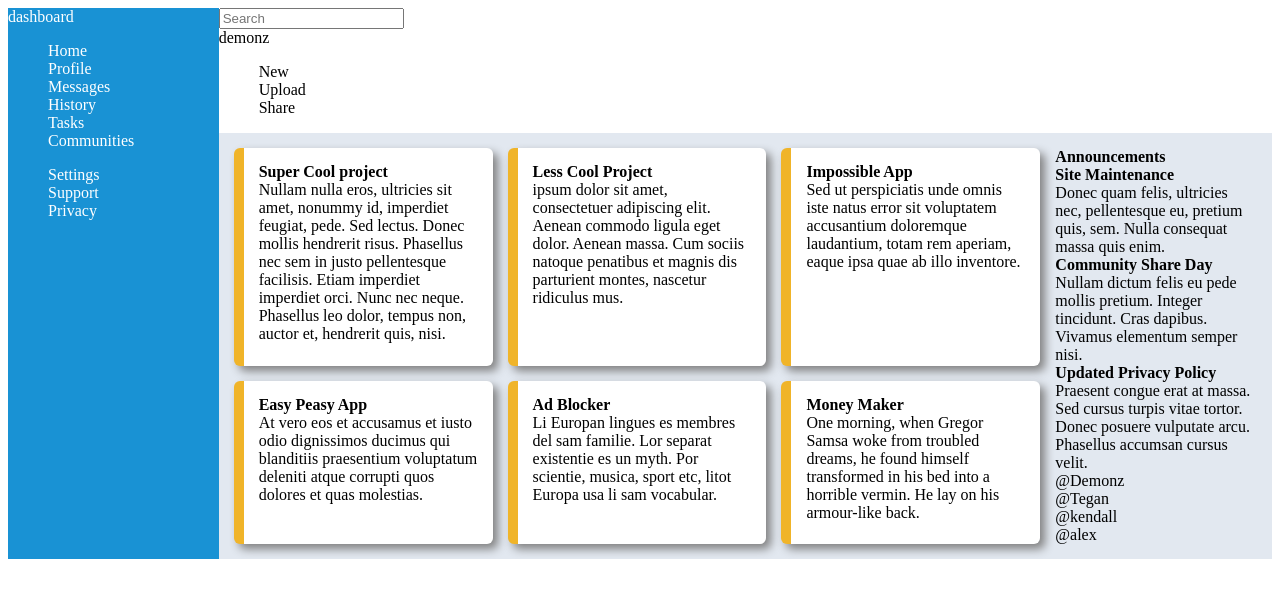
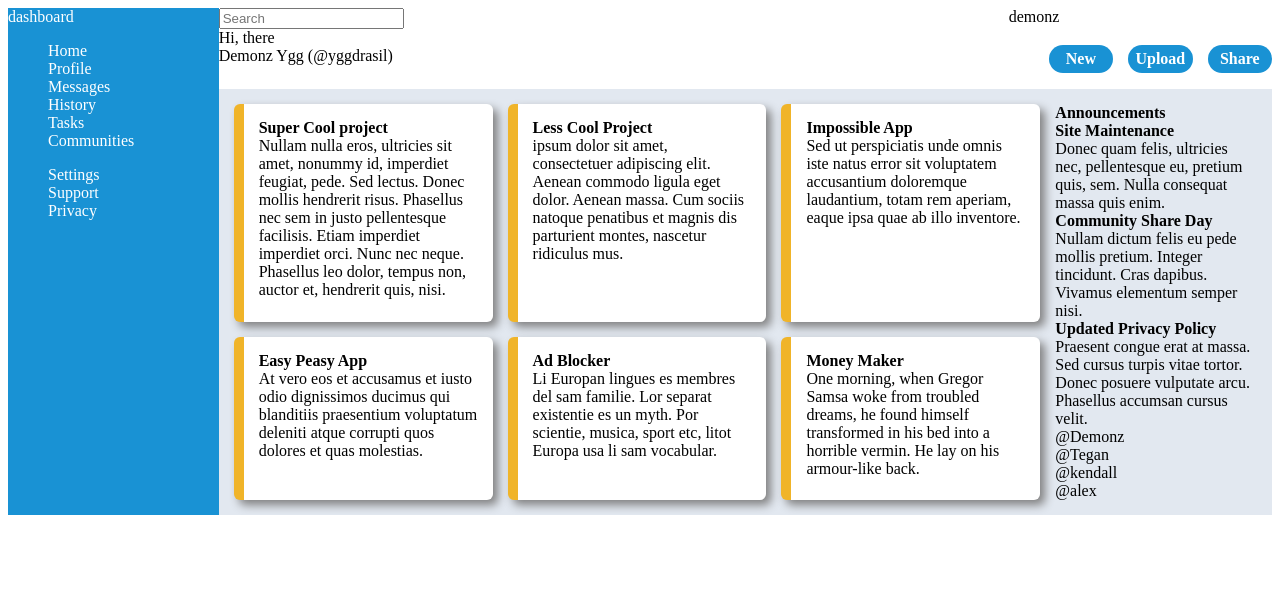
Before and after one commit to Pointier/odin-recipes, a plain HTML site: page admin-dashboard/index.html in a window 1280 px wide. Drawn offline with Linux system fonts and the light colour scheme.

Commit message:
starting to style the header

```diff
--- a/admin-dashboard/index.html
+++ b/admin-dashboard/index.html
@@ -11,11 +11,17 @@
       <div class="header">
         <div class="search"><input type="text" placeholder="Search" /></div>
         <div class="user-info">demonz</div>
-        <ul>
-          <li>New</li>
-          <li>Upload</li>
-          <li>Share</li>
-        </ul>
+        <div class="greetings">
+          <div class="low-size">Hi, there</div>
+          <div class="identity">Demonz Ygg (@yggdrasil)</div>
+        </div>
+        <div class="bold">
+          <ul>
+            <li class="button">New</li>
+            <li class="button">Upload</li>
+            <li class="button">Share</li>
+          </ul>
+        </div>
       </div>
       <div class="dashboard">
         <div class="title">dashboard</div>
--- a/admin-dashboard/style.css
+++ b/admin-dashboard/style.css
@@ -2,7 +2,7 @@
  * police
  * icons
  */
-li {
+ul {
   list-style-type: none;
 }
 
@@ -15,6 +15,22 @@ li {
 .header {
   grid-column: 2 / 3;
   background-color: white;
+  display: grid;
+  grid-template-columns: 3fr 1fr;
+}
+
+.header ul {
+  display: grid;
+  grid-template-columns: repeat(3, minmax(40px, 80px));
+  gap: 15px;
+}
+
+.button {
+  background-color: #1992d4;
+  color: white;
+  border-radius: 24px;
+  text-align: center;
+  padding: 5px;
 }
 
 .dashboard {
```
